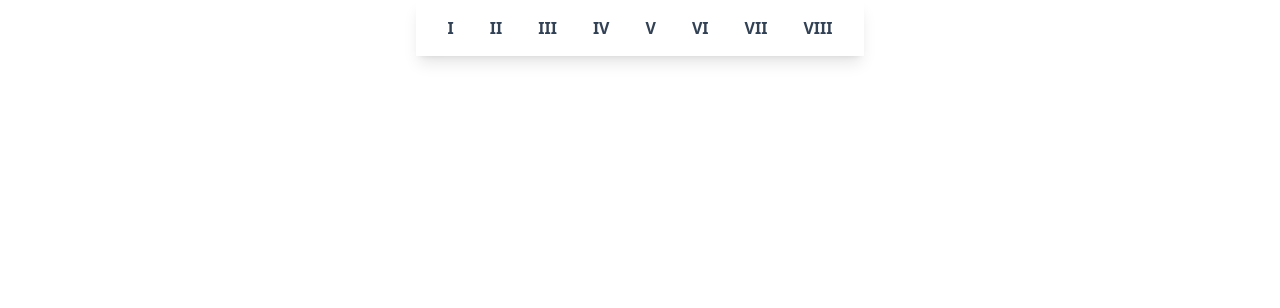
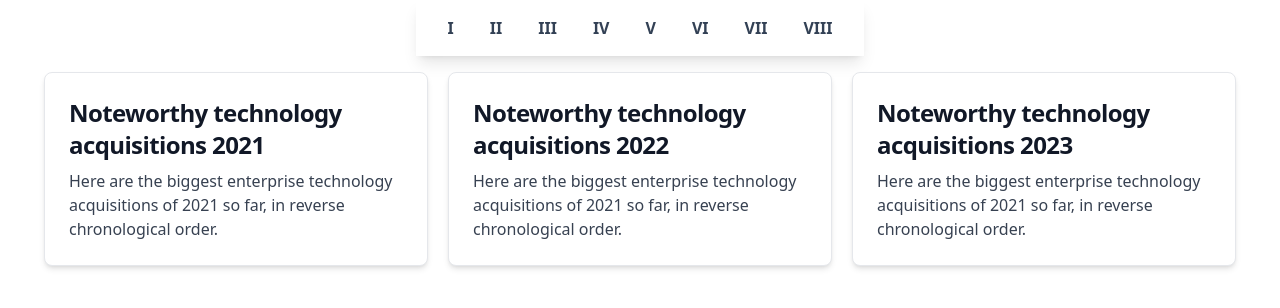
Before and after one commit to maoperations/pokemon-react, a React (Vite) app: page /gen-i in a window 1280 px wide. Shown: the top 308 px of the page. Built offline with nearby package versions, Linux system fonts and the light colour scheme.

Commit message:
feat: card component

```diff
--- /dev/null
+++ b/src/components/Card/index.jsx
@@ -0,0 +1,39 @@
+const Card = ({ id }) => {
+  let arr = [
+    {
+      name: 'Noteworthy technology acquisitions 2021',
+      description:
+        'Here are the biggest enterprise technology acquisitions of 2021 so    far, in reverse chronological order.'
+    },
+    {
+      name: 'Noteworthy technology acquisitions 2022',
+      description:
+        'Here are the biggest enterprise technology acquisitions of 2021 so    far, in reverse chronological order.'
+    },
+    {
+      name: 'Noteworthy technology acquisitions 2023',
+      description:
+        'Here are the biggest enterprise technology acquisitions of 2021 so    far, in reverse chronological order.'
+    }
+  ]
+  return (
+    <div className='flex justify-center py-4 pointer-events-auto'>
+      <div className='flex gap-5'>
+        {arr.map((i, index) => (
+          <a
+            key={index}
+            className='block max-w-sm p-6 bg-white border border-gray-200 rounded-lg shadow-md hover:bg-gray-100 dark:bg-gray-800 dark:border-gray-700 dark:hover:bg-gray-700'
+          >
+            <h5 className='mb-2 text-2xl font-bold tracking-tight text-gray-900 dark:text-white'>
+              {i.name}
+            </h5>
+            <p className='font-normal text-gray-700 dark:text-gray-400'>
+              {i.description}
+            </p>
+          </a>
+        ))}
+      </div>
+    </div>
+  )
+}
+export default Card
--- /dev/null
+++ b/src/hooks/useGetList.js
@@ -0,0 +1,21 @@
+import { useInfiniteQuery } from "@tanstack/react-query";
+
+const fetchList = async ({
+  type = ''
+}) => {
+  const result = await fetch(
+    `https://pokeapi.co/api/v2/type/${type}`
+  );
+  return result.json();
+};
+
+const useGetList = ({ description, fullTime, location }) => {
+  return useInfiniteQuery({
+    queryKey: ["getList"],
+    queryFn: ({ pageParam }) =>
+      fetchList({ description, fullTime, location, pageParam }),
+    getNextPageParam: (lastPage) => lastPage.nextCursor,
+  });
+};
+
+export default useGetList;
--- a/src/pages/Home/index.jsx
+++ b/src/pages/Home/index.jsx
@@ -1,5 +1,7 @@
 import { useHistory } from 'react-router-dom'
+
 import Navbar from '../../components/Navbar'
+import Card from '../../components/Card'
 
 const Home = () => {
   const router = useHistory()
@@ -7,6 +9,7 @@ const Home = () => {
   return (
     <div>
       <Navbar />
+      <Card />
     </div>
   )
 }
```
